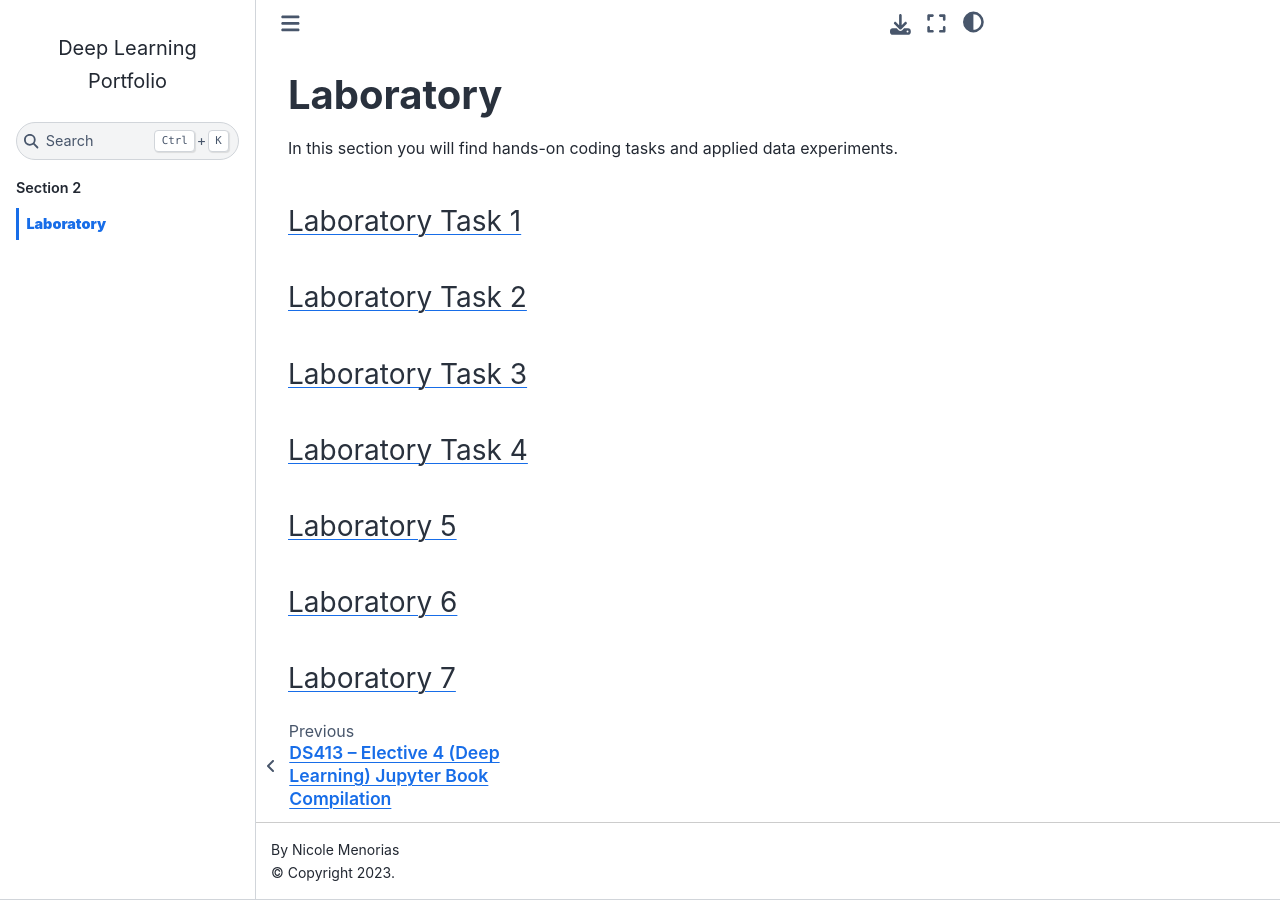
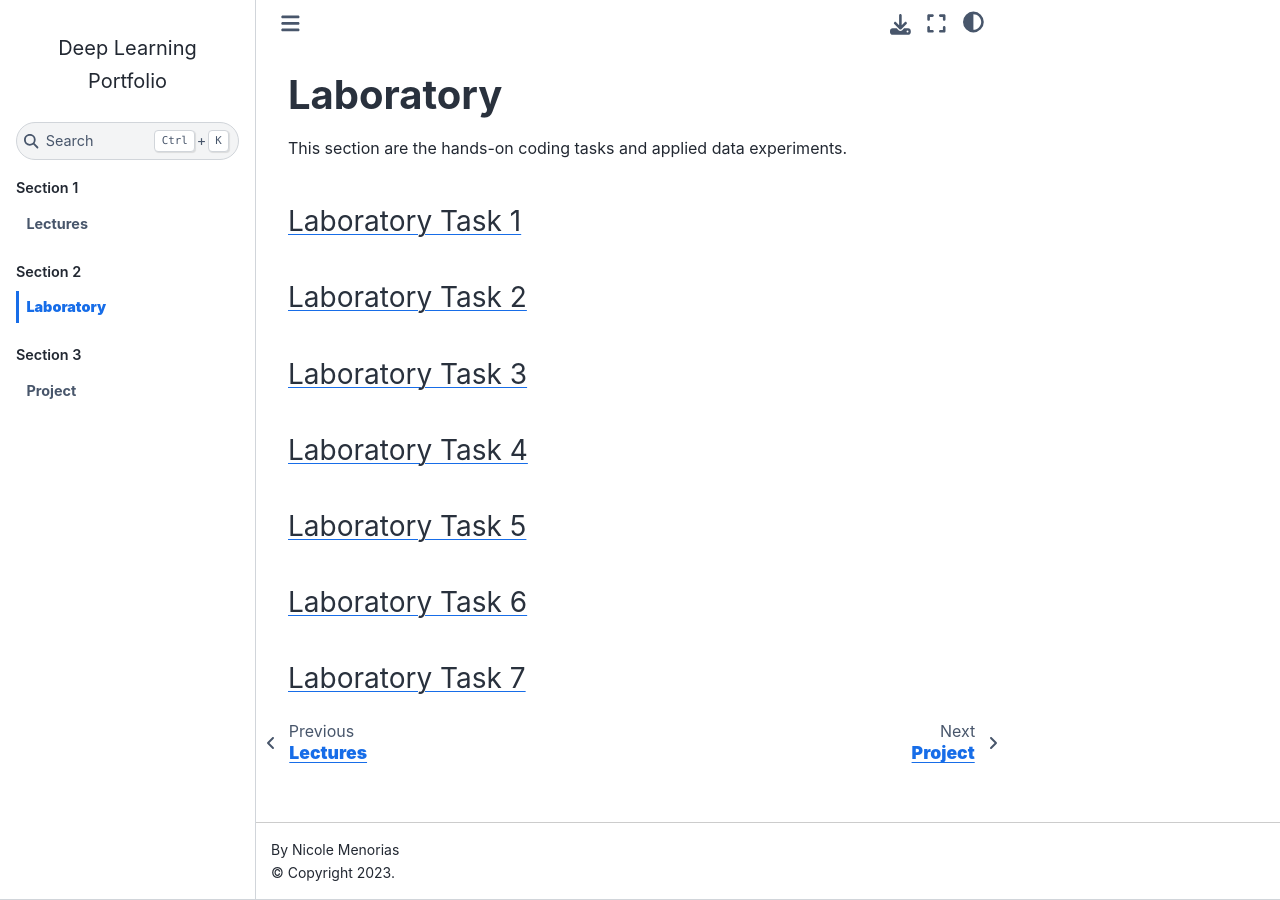
Before and after one commit to kobemarco/book-main, a Jupyter Book: the page built from Laboratories/intro.md, in a window 1280 px wide. Built offline with Jupyter Book 1.0.4 settings and Sphinx 7.4.7 and the Sphinx Book theme 1.1.4, drawn with Linux system fonts in a browser that asks for light colours; pages that are not in the unit, such as notebooks, are missing from menus.

Commit message:
update smth

```diff
--- a/Laboratories/intro.md
+++ b/Laboratories/intro.md
@@ -1,7 +1,7 @@
 # **Laboratory**
 
 <p align="justify">
-In this section you will find hands-on coding tasks and applied data experiments.
+This section are the hands-on coding tasks and applied data experiments.
 </p>
 
 <div class="gallery-section">
@@ -23,15 +23,15 @@
   </a>
 
   <a class="gallery-card" href="../Laboratories/laboratory5.html">
-    <h3>Laboratory 5</h3>
+    <h3>Laboratory Task 5</h3>
   </a>
 
   <a class="gallery-card" href="../Laboratories/laboratory6.html">
-    <h3>Laboratory 6</h3>
+    <h3>Laboratory Task 6</h3>
   </a>
 
   <a class="gallery-card" href="../Laboratories/laboratory7.html">
-    <h3>Laboratory 7</h3>
+    <h3>Laboratory Task 7</h3>
   </a>
 
 </div>
```
Also changed, not shown: Lectures/intro.md (added, +14 -0 lines), Project/intro.md (added, +18 -0 lines), 1 other file.
